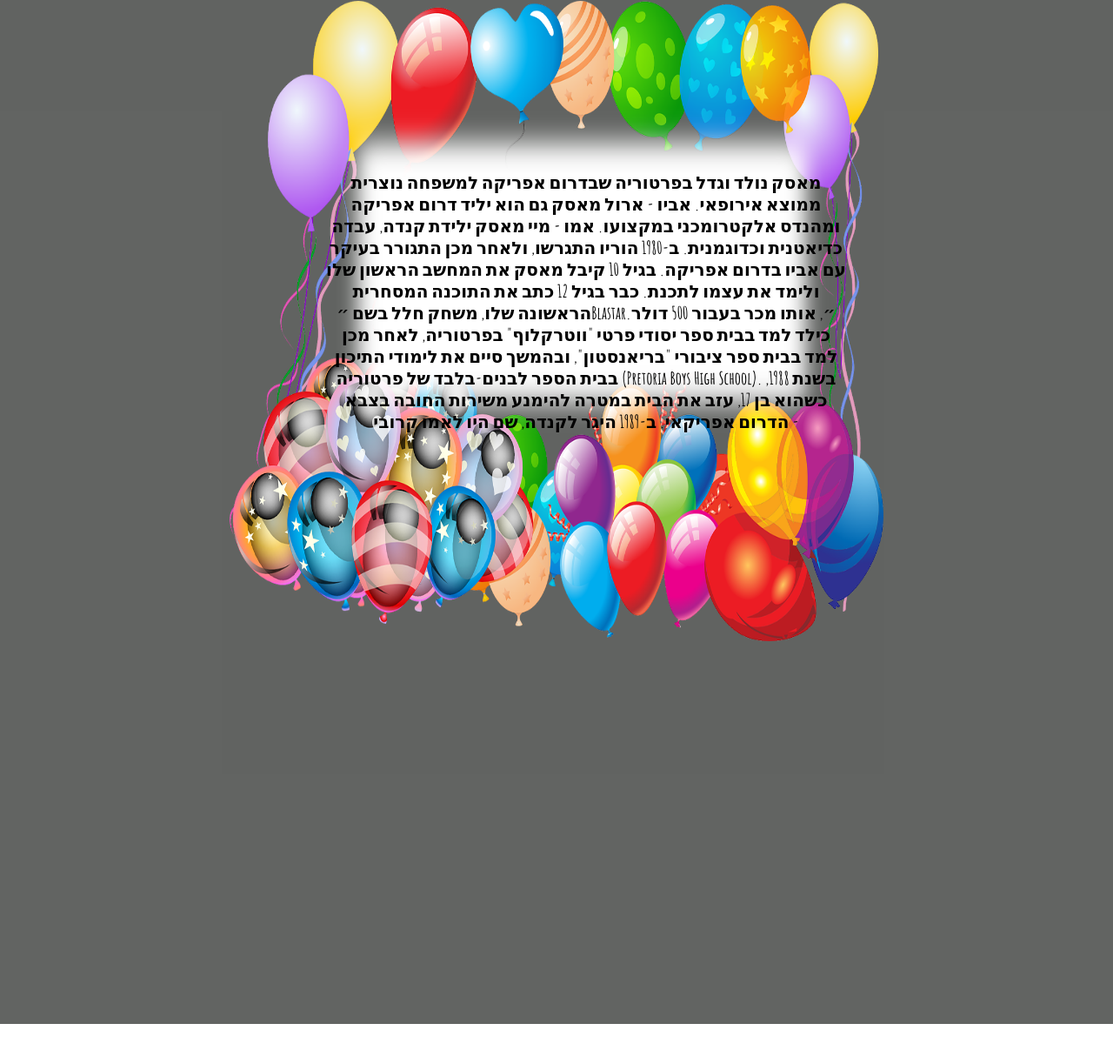
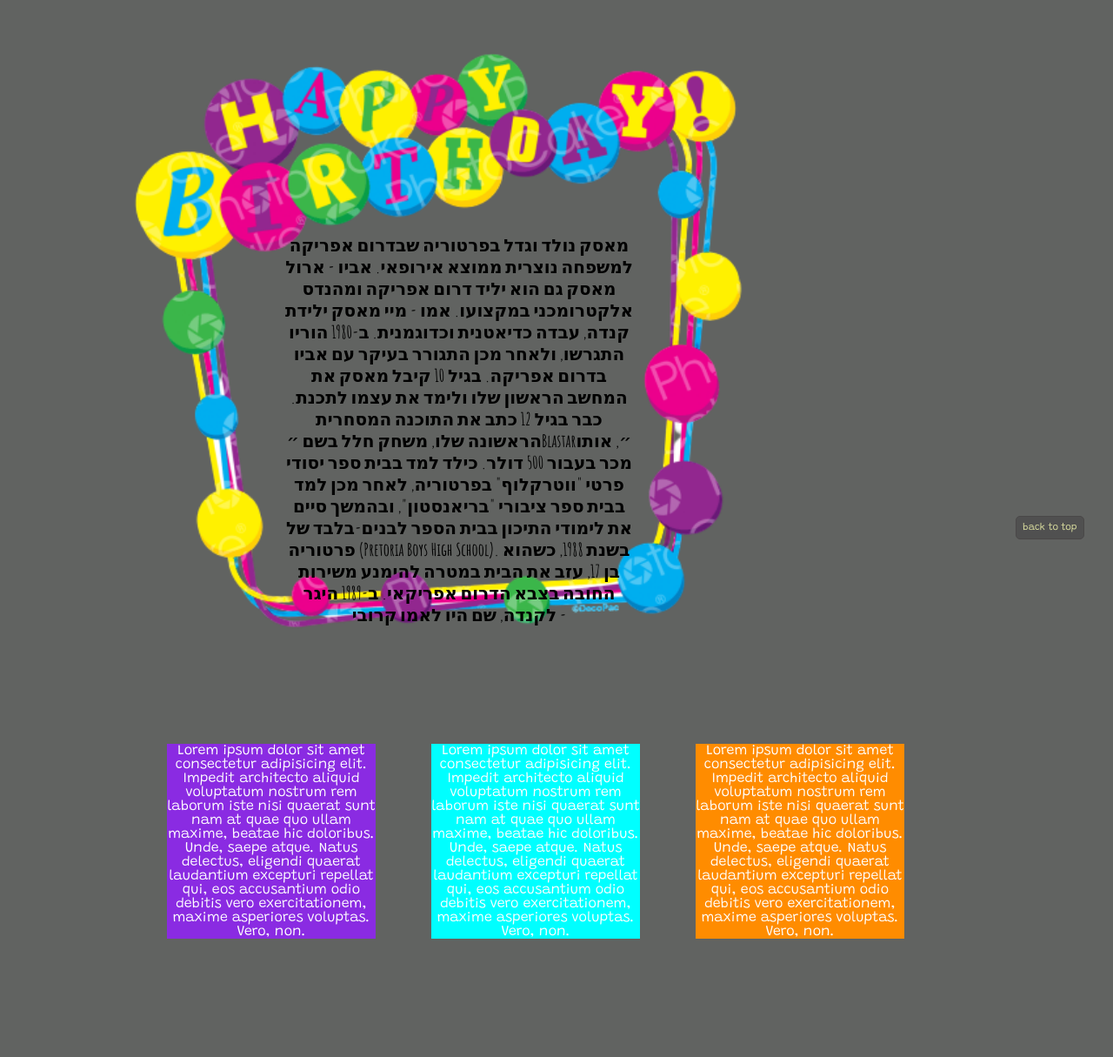
Before and after one commit to Maher995/ziv-website, a plain HTML site: page index.html in a window 1280 px wide. Shown: the part 127-1342 px from the top of the page at 87% size. Before the commit the page ends 1304 px from the top, so only its background shows below. Drawn offline with Linux system fonts and the light colour scheme.

Commit message:
new update

```diff
--- a/css/index.css
+++ b/css/index.css
@@ -1,21 +1,14 @@
-.p1 {
-  display: flex;
+.birthday-card {
   position: relative;
-  text-align: center;
-  justify-content: center;
-  align-items: center;
-  margin: 5rem 21rem;
-  top: 1rem;
+  padding: 0rem 0rem;
+  margin: 0rem 0rem;
+  width: 60rem;
+  left: 8rem;
+  top: 2rem;
+  /* background-color: blue; */
 }
 
-.birthday {
-  position: relative;
-  text-align: center;
-  justify-content: center;
-  align-items: center;
-}
-
-.birthday img {
+.birthday-card img {
   position: relative;
   width: 47em;
   height: 46em;
@@ -23,12 +16,61 @@
 }
 
 .p1 {
+  position: absolute;
   font-family: "Amatic SC", cursive;
-  position: relative;
-  color: black;
-  top: -29em;
-  left: 34px;
-  margin: 5em 17em;
+  color: rgb(0, 0, 0);
+  top: 15em;
+  left: 5em;
+  margin: 0rem 0px;
+  padding: 0px 96px;
   font-size: 20px;
   font-weight: bolder;
+  /* background-color: hotpink; */
+  width: 30em;
+  align-self: center;
+  text-align: center;
 }
+
+.img-container-wrapper {
+  margin: 10rem 0rem;
+  width: 69rem;
+  text-align: center;
+  align-items: center;
+  justify-content: center;
+  position: relative;
+  left: 3rem;
+  /* background-color: gold; */
+}
+
+.img-container {
+  display: grid;
+  grid-template-rows: 1fr;
+  grid-template-columns: 1fr 1fr 1fr;
+  grid-template-areas: "img1 img2 img3";
+  position: relative;
+  margin: 2rem 6rem;
+  padding: 0px 0px;
+  bottom: 0rem;
+  top: 1rem;
+  left: 1rem;
+  right: 0rem;
+}
+
+.img1 {
+  grid-area: img1;
+  margin: 0.1rem 2rem;
+  padding: 0px 0px;
+  background-color: blueviolet;
+}
+.img2 {
+  grid-area: img2;
+  margin: 0.1rem 2rem;
+  padding: 0px 0px;
+  background-color: cyan;
+}
+.img3 {
+  grid-area: img3;
+  margin: 0.1rem 2rem;
+  padding: 0px 0px;
+  background-color: darkorange;
+}
--- a/css/styles.css
+++ b/css/styles.css
@@ -1,5 +1,9 @@
 @import url("https://fonts.googleapis.com/css2?family=Grandstander:wght@300&display=swap");
-@import url('https://fonts.googleapis.com/css2?family=Amatic+SC:wght@700&family=Varela+Round&display=swap');
+@import url("https://fonts.googleapis.com/css2?family=Amatic+SC:wght@700&family=Varela+Round&display=swap");
+
+html {
+  font-size: 16px;
+}
 
 * {
   margin: 0;
@@ -8,17 +12,18 @@
 }
 
 .main {
-  min-height: 100%;
-  min-width: 100%;
-  height: 1fr;
-  width: 1fr;
+  /* min-height: 100%;
+  min-width: 100%; */
   background: #424442d4;
-  /* background: linear-gradient(0deg, rgba(34,193,195,1) 0%, rgba(253,187,45,1) 100%); */
   color: white;
   font-family: "Grandstander", cursive;
   position: absolute;
   top: 0;
   left: 0;
+  right: 0;
+  bottom: 0;
+  margin: 0;
+  padding: 0;
   display: grid;
   grid-template-rows: 4rem 1fr;
   grid-template-columns: 1fr;
@@ -60,21 +65,23 @@
 }
 
 .navbar-btn-container {
+  box-sizing: border-box;
   grid-area: navbar-btn;
   background: #736a64;
   position: relative;
   padding: 0rem 0rem;
-  margin: 11px 249px;
+  margin: 0.8rem 1rem;
   top: 2px;
-  left: 10rem;
+  left: 30rem;
   bottom: 0px;
   right: 0rem;
   border: 0px solid #4a4848;
   border-radius: 35px;
   display: flex;
-  text-align: center;
+  /* text-align: center;
   justify-content: center;
-  align-items: center;
+  align-items: center; */
+  width: 37rem;
 }
 
 .navbar .navbar-btn-container li {
@@ -94,13 +101,16 @@
   text-align: center;
   align-self: center;
   align-content: center;
+  top: 0.7rem;
+  left: 2rem;
 }
 
 .PageContent {
   grid-area: PageContent;
-  text-align: center;
-  align-self: center;
-  align-content: center;
+  /* text-align: center; */
+  /* align-content: center; */
+  width: 100%;
+  height: 100%;
 }
 
 .back-to-top-btn {
--- a/index.html
+++ b/index.html
@@ -8,8 +8,9 @@
     <link rel="stylesheet" href="./css/index.css" />
   </head>
 
-  <body>
-    <div class="main">
+  <body class="main">
+
+    <!-- <div class="main"> -->
       <div class="navbar">
         <div class="pageName"><h3 id="title">Home Page</h3></div>
         <ul class="navbar-btn-container">
@@ -22,19 +23,63 @@
       </div>
 
       <div class="PageContent">
-        <div class="birthday">
-          <img src="../../img/HomePage/balloons.png" alt="balloons" />
+
+        <div class="birthday-card">
+          <img src="./img/HomePage/birthday-frame.png" alt="balloons" />
+          <div class="p1">
+            <p>
+              מאסק נולד וגדל בפרטוריה שבדרום אפריקה למשפחה נוצרית ממוצא אירופאי.
+              אביו - ארול מאסק גם הוא יליד דרום אפריקה ומהנדס אלקטרומכני
+              במקצועו. אמו - מיי מאסק ילידת קנדה, עבדה כדיאטנית וכדוגמנית.
+              ב-1980 הוריו התגרשו, ולאחר מכן התגורר בעיקר עם אביו בדרום אפריקה.
+              בגיל 10 קיבל מאסק את המחשב הראשון שלו ולימד את עצמו לתכנת. כבר
+              בגיל 12 כתב את התוכנה המסחרית הראשונה שלו, משחק חלל בשם ״Blastar״,
+              אותו מכר בעבור 500 דולר. כילד למד בבית ספר יסודי פרטי "ווטרקלוף"
+              בפרטוריה, לאחר מכן למד בבית ספר ציבורי "בריאנסטון", ובהמשך סיים את
+              לימודי התיכון בבית הספר לבנים-בלבד של פרטוריה (Pretoria Boys High
+              School). בשנת 1988, כשהוא בן 17, עזב את הבית במטרה להימנע משירות
+              החובה בצבא הדרום אפריקאי. ב-1989 היגר לקנדה, שם היו לאמו קרובי -
+            </p>
+          </div>
         </div>
-            <p class="p1">
-              מאסק נולד וגדל בפרטוריה שבדרום אפריקה למשפחה נוצרית ממוצא אירופאי. אביו - ארול מאסק גם הוא יליד דרום אפריקה ומהנדס אלקטרומכני במקצועו. אמו - מיי מאסק ילידת קנדה, עבדה כדיאטנית וכדוגמנית. ב-1980 הוריו התגרשו, ולאחר מכן התגורר בעיקר עם אביו בדרום אפריקה.
 
-              בגיל 10 קיבל מאסק את המחשב הראשון שלו ולימד את עצמו לתכנת. כבר בגיל 12 כתב את התוכנה המסחרית הראשונה שלו, משחק חלל בשם ״Blastar״, אותו מכר בעבור 500 דולר.
+        <div class="img-container-wrapper">
+          <div class="img-container">
+            <div class="img1">
+              <p>
+                Lorem ipsum dolor sit amet consectetur adipisicing elit. Impedit
+                architecto aliquid voluptatum nostrum rem laborum iste nisi
+                quaerat sunt nam at quae quo ullam maxime, beatae hic doloribus.
+                Unde, saepe atque. Natus delectus, eligendi quaerat laudantium
+                excepturi repellat qui, eos accusantium odio debitis vero
+                exercitationem, maxime asperiores voluptas. Vero, non.
+              </p>
+            </div>
+            <div class="img2">
+              <p>
+                Lorem ipsum dolor sit amet consectetur adipisicing elit. Impedit
+                architecto aliquid voluptatum nostrum rem laborum iste nisi
+                quaerat sunt nam at quae quo ullam maxime, beatae hic doloribus.
+                Unde, saepe atque. Natus delectus, eligendi quaerat laudantium
+                excepturi repellat qui, eos accusantium odio debitis vero
+                exercitationem, maxime asperiores voluptas. Vero, non.
+              </p>
+            </div>
+            <div class="img3">
+              <p>
+                Lorem ipsum dolor sit amet consectetur adipisicing elit. Impedit
+                architecto aliquid voluptatum nostrum rem laborum iste nisi
+                quaerat sunt nam at quae quo ullam maxime, beatae hic doloribus.
+                Unde, saepe atque. Natus delectus, eligendi quaerat laudantium
+                excepturi repellat qui, eos accusantium odio debitis vero
+                exercitationem, maxime asperiores voluptas. Vero, non.
+              </p>
+            </div>
+          </div>
+        </div>
+      </div>
 
-              כילד למד בבית ספר יסודי פרטי "ווטרקלוף" בפרטוריה, לאחר מכן למד בבית ספר ציבורי "בריאנסטון", ובהמשך סיים את לימודי התיכון בבית הספר לבנים-בלבד של פרטוריה (Pretoria Boys High School). בשנת 1988, כשהוא בן 17, עזב את הבית במטרה להימנע משירות החובה בצבא הדרום אפריקאי. ב-1989 היגר לקנדה, שם היו לאמו קרובי -
-
-
-            </p>
-      </div>
-    </div>
+      <a href="#title" class="back-to-top-btn">back to top</a>
+    <!-- </div> -->
   </body>
 </html>
```
Also changed, not shown: about.html (+3 -3 lines), contact.html (+3 -3 lines), css/friends.css (+26 -8 lines), friends.html (+41 -24 lines), images.html (+3 -3 lines), img/HomePage/birthday-frame.png (added).
